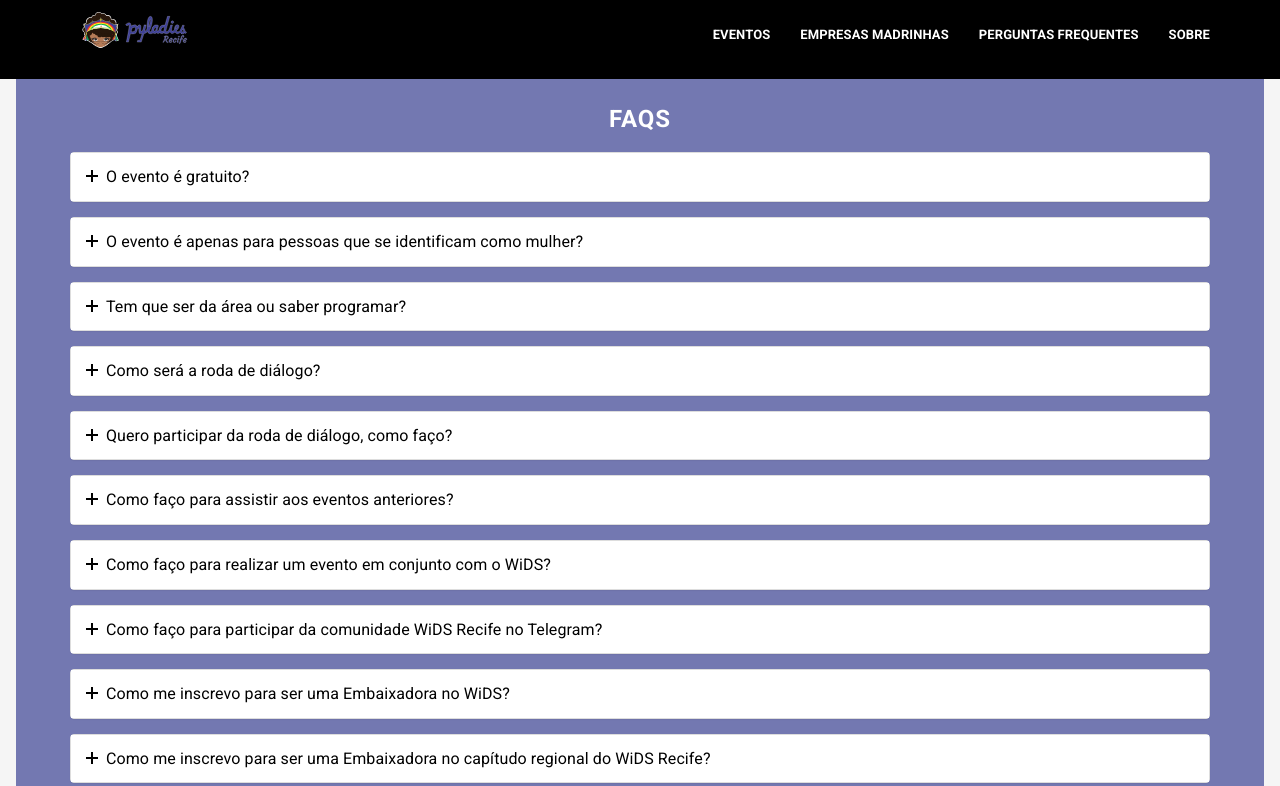
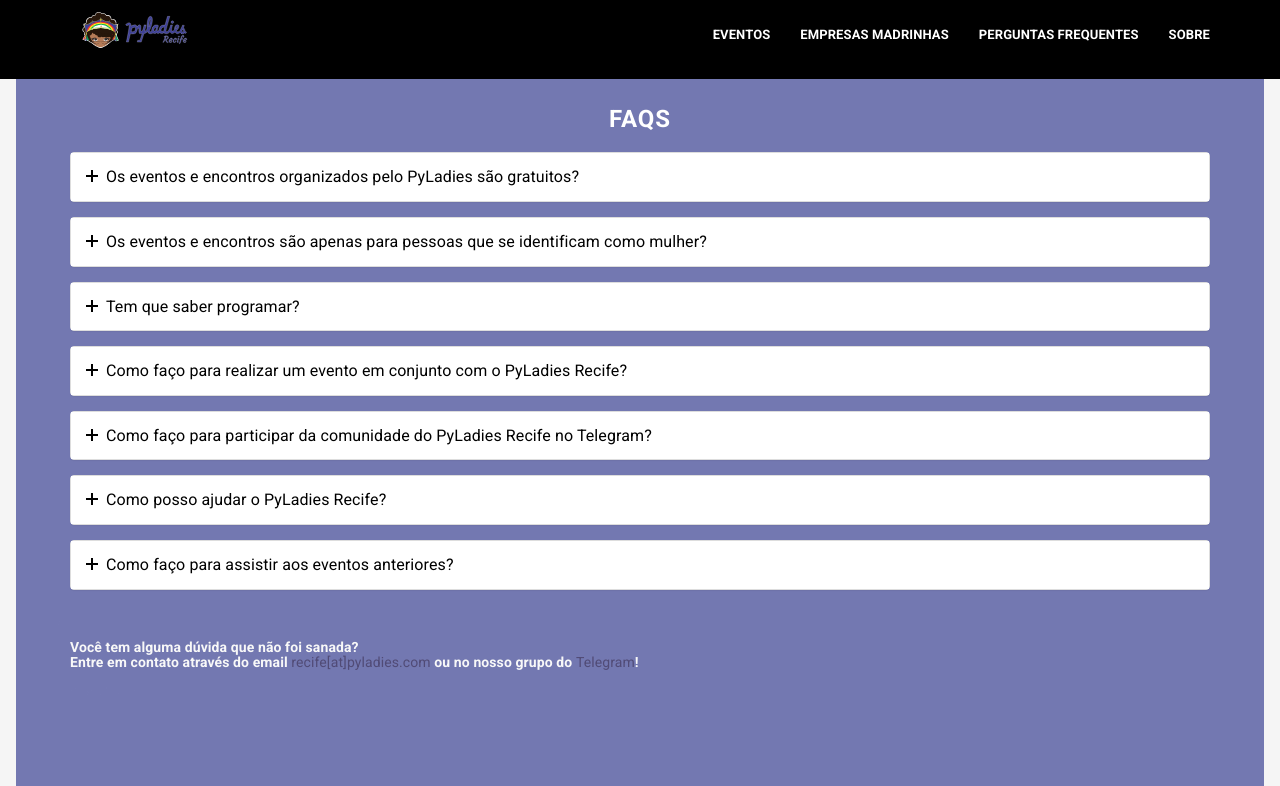
Before and after one commit to pyladiesrecife/pyladiesrecife.github.io, a Jekyll site: the page built from faq.md, in a window 1280 px wide and 900 px high, cut to the strip 0-786 px from the top of the window. Built offline with Jekyll 4.4.1, drawn with Linux system fonts in a browser that asks for light colours; some web fonts are replaced; some of the changed lines change nothing that is shown.

Commit message:
Atualiza os metadados do site

```diff
--- a/_data/events.yml
+++ b/_data/events.yml
@@ -1,20 +1,27 @@
-- title: Open Data Day Recife 2021
-  date: 20 mar. 2021
-  time: 14:00 às 16:00
-  location:
-  resume: O evento trás como tema transparência de dados e informação e atividade prática de análise exploratória com dados abertos.
-  image: odd-2021.png
+- title: Open Data Day Recife 2023
+  date: 11 mar. 2023
+  time: 10:00 às 14:00
+  location: ThoughtWorks Recife
+  resume: O evento trás como tema transparência de dados e dados abertos.
+  image: odd-recife-23.png
+  image_description: Imagem colorida, com a data e o horário do evento. Na parte inferior tem a logo do PyLadies Recife e dos nossos parceiros.
+  link: https://embaixadoras.ok.org.br/open%20data%20day/eventos/dados%20abertos/2023/03/20/balanco-odds-2023/
+
+- title: Sprint das PyLadies Recife 2022
+  date: 08 out. 2022
+  time: 09:00 às 13:00
+  location: CESAR School
+  resume: Sprint para contribuir com projetos open source.
+  image: sprint-hacktoberfest-2022.png
+  image_description: Imagem colorida, com a data e o horário do evento. Na parte inferior tem a logo do PyLadies Recife e dos nossos parceiros.
+  link: https://embaixadoras.ok.org.br/open%20data%20day/eventos/dados%20abertos/2023/03/20/balanco-odds-2023/
+
+- title: Papo entre PyLadies - Episódio 13
+  date: 20 ago. 2020
+  resume: Projeto desenvolvido pelo PyLadies Brasil para promover a troca de conhecimento entre os capítulos.
+  image: papo-entre-pyladies-recife.svg
   image_description: Título na cor branca em um fundo colorido com formas geométricas
-  link: https://youtu.be/cXRf6jrLvrg
-
-- title: Datathon WiDS 2021 - Live coding
-  date: 23 fev. 2021
-  time:
-  location:
-  resume: Foi apresentada uma solução possível para o desafio de desenvolver um modelo que consiga diagnosticar um tipo específico de diabetes analisando os dados das primeiros 24h de internação de uma paciente na UTI.
-  image: dathathon-2021.png
-  image_description: Fundo cinza escuro com letras claras
-  link: https://youtu.be/KWKfzEU_Nbs
+  link: https://www.youtube.com/watch?v=ngGG9RZcNjo&list=PL0tfcsij9geEE-4MhGViTgeiRBIBUnlAP&index=13
 
 - title: Cerveja com Dados Recife
   date: 12 mar. 2020
@@ -25,20 +32,11 @@
   image_description: Duas canecas de cerveja no centro da imagem, fundo azul e informações sobre local, data e horário do evento
   link: https://www.meetup.com/pt-BR/Cerveja-com-Dados/events/269146418/
 
-- title: Open Data Day Recife 2020
-  date: 07 mar. 2020
-  time: 8:30 às 12:00
-  location: ImpactHub Paço Alfândega
-  resume:
-  image: cover-sympla.png
-  image_description: Título na cor branca em um fundo colorido com formas geométricas
-  link: https://www.sympla.com.br/open-data-day-recife__800192
-
-- title: Série de live codings
-  date:
-  time:
-  location:
-  resume: Nessa playlist tratamos de assuntos iniciais para uma cientista de dados, como Pandas e Scikit-learn, Métricas para avaliação de modelos, Viés e variância, Seaborn, XGBoost, Pipelines do Scikit-learn, Feature engineering e Stacking.
-  image: live-coding.png
-  image_description: Título na cor preta em um fundo cinza com alguns triângulos verdes
-  link: https://www.youtube.com/playlist?list=PLyZNoKCtDMrZ6RMSZOi8s4-QX1Ab3u4r0
+- title: PyLadies Day 2019
+  date: 01 jun. 2019
+  time: 09:00 às 17:00
+  location: Apolo 235 (R. do Apolo, 235 - Recife Antigo)
+  resume: 10º encontro que aconteceeu em parceria com o MINAs do Porto Digital.
+  image: pyaldies-day-19.jpg
+  image_description: Logo do evento com o nome PyLadies Day 2019 e o local e data do evento.
+  link: https://docs.google.com/forms/d/e/1FAIpQLSd7US0GlbebHFyX1G5V-AQjfczTNCsYYAyzVlqFjDWFryGVGQ/closedform
--- a/_data/faq.yml
+++ b/_data/faq.yml
@@ -1,43 +1,35 @@
 - id: "1"
-  question: O evento é gratuito?
-  answer: Sim, todos os eventos promovidos pelo WiDS Recife são gratuitos e abertos a todas as pessoas interessadas em Ciência de Dados.
+  question: Os eventos e encontros organizados pelo PyLadies são gratuitos?
+  answer: Sim, todos os eventos promovidos pelo PyLadies Recife são gratuitos.
 
 - id: "2"
-  question: O evento é apenas para pessoas que se identificam como mulher?
-  answer: Não, os eventos são abertos a todas as pessoas interessadas em Ciência de dados, no entanto a programação da conferência principal é composta apenas por pessoas que se identificam com o gênero feminino.
+  question: Os eventos e encontros são apenas para pessoas que se identificam como mulher?
+  answer: Os nossos encontros em sua maioria são apenas para esse grupos, no entanto, alguns eventos podem ser abertos para o publico em geral. Fique atenta a descrição do evento, que nele conterá mais informações.
 
 - id: "3"
-  question: Tem que ser da área ou saber programar?
-  answer: Os eventos tem diferentes níveis de conhecimento, então sugerimos ler a descrição daquele que você está interessada.
+  question: Tem que saber programar?
+  answer: Os nossos eventos e encontros tem diferentes níveis de conhecimento, então sugerimos que você leia a descrição daquele que você está interessada.
 
-- id: "4"
-  question: Como será a roda de diálogo?
-  answer: A conversa iniciará com as três mulheres citadas na programação e outras pessoas que se identificam com o gênero feminino poderá participar da conversa.
+# - id: "4"
+#   question: Como será a roda de diálogo?
+#   answer: A conversa iniciará com as três mulheres citadas na programação e outras pessoas que se identificam com o gênero feminino poderá participar da conversa.
 
-- id: "5"
-  question: Quero participar da roda de diálogo, como faço?
-  answer: Durante o evento, informe o seu interesse no chat do Youtube. Te enviaremos o link de acesso.
+# - id: "5"
+#   question: Quero participar da roda de diálogo, como faço?
+#   answer: Durante o evento, informe o seu interesse no chat do Youtube. Te enviaremos o link de acesso.
+
+- id: "7"
+  question: Como faço para realizar um evento em conjunto com o PyLadies Recife?
+  answer: Você pode nos contactar através do email <a href="mailto:recife@pyladies.com" target="_blank">recife[at]pyladies.com</a> ou no nosso grupo do <a href="https://t.me/pyladiesrecife" target="_blank">Telegram</a>.
+
+- id: "8"
+  question: Como faço para participar da comunidade do PyLadies Recife no Telegram?
+  answer: É um grupo exclusivo para mulheres e você pode participar dele clicando <a href="https://t.me/pyladiesrecife" target="_blank">aqui</a>.
+
+- id: "9"
+  question: Como posso ajudar o PyLadies Recife?
+  answer: Organizamos eventos e encontros de forma transparente no <a href="https://t.me/pyladiesrecife" target="_blank">Telegram</a>. Você pode contribuir com a organização dos eventos, com a divulgação ou até mesmo com a doação de brindes. Entre em contato conosco através do email <a href="mailto:recife@pyladies.com" target="_blank">recife[at]pyladies.com</a>, através das nossas redes sociais ou do nosso <a href="https://t.me/pyladiesrecife" target="_blank">Telegram</a>.
 
 - id: "6"
   question: Como faço para assistir aos eventos anteriores?
-  answer: Os eventos que aconteceram de forma online estão disponíveis no nosso canal no <a href="https://www.youtube.com/channel/UCA7tblpOhxRtgYZYDR33kBg" target="_blank">Youtube</a>.
-
-- id: "7"
-  question: Como faço para realizar um evento em conjunto com o WiDS?
-  answer: Você pode nos contactar através do email <a href="mailto:widsrecife@gmail.com" target="_blank">widsrecife@gmail.com</a>.
-
-- id: "8"
-  question: Como faço para participar da comunidade WiDS Recife no Telegram?
-  answer: É um grupo exclusivo para mulheres e você pode participar dele clicando <a href="https://t.me/+DxWQakiV0DJlOWU5" target="_blank">aqui</a>.
-
-- id: "9"
-  question: Como me inscrevo para ser uma Embaixadora no WiDS?
-  answer: As inscrições acontecem anualmente na página do WiDS global, você pode ter mais informações <a href="https://www.widsconference.org/ambassador-signup.html" target="_blank">aqui</a>. Antes de submeter, verifique se não há um capítulo regional na sua cidade.
-
-- id: "10"
-  question: Como me inscrevo para ser uma Embaixadora no capítudo regional do WiDS Recife?
-  answer: Você pode entrar em contato com as embaixadoras atuais através das redes sociais, do nosso email ou do canal do Telegram.
-
-# - id: "4"
-#   question: Como cancelo minha inscrição ?
-#   answer: Se você já se inscriveu em algum evento, mas não poderá ir, nos envia e-mail para <a href="mailto:widsrecife@gmail.com" target="_blank">widsrecife@gmail.com</a> ou manda inbox para um dos nossos perfis nas redes sociais. Assim poderemos repassar sua vaga para outra pessoa.
+  answer: A maioria dos eventos e encontros ocorrem de forma presencial, mas você pode assinar o no nosso canal no <a href="https://www.youtube.com/@pyladiesrecife7681" target="_blank">Youtube</a>.
```
